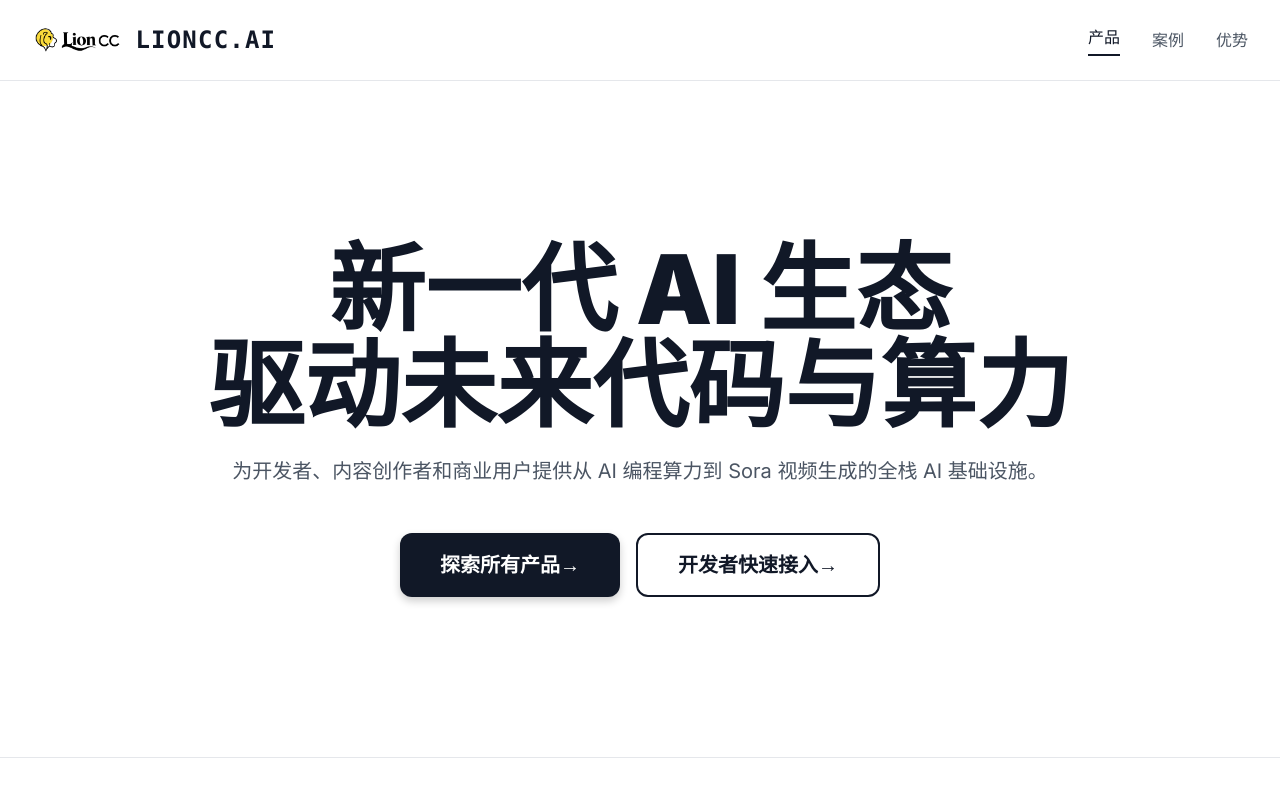
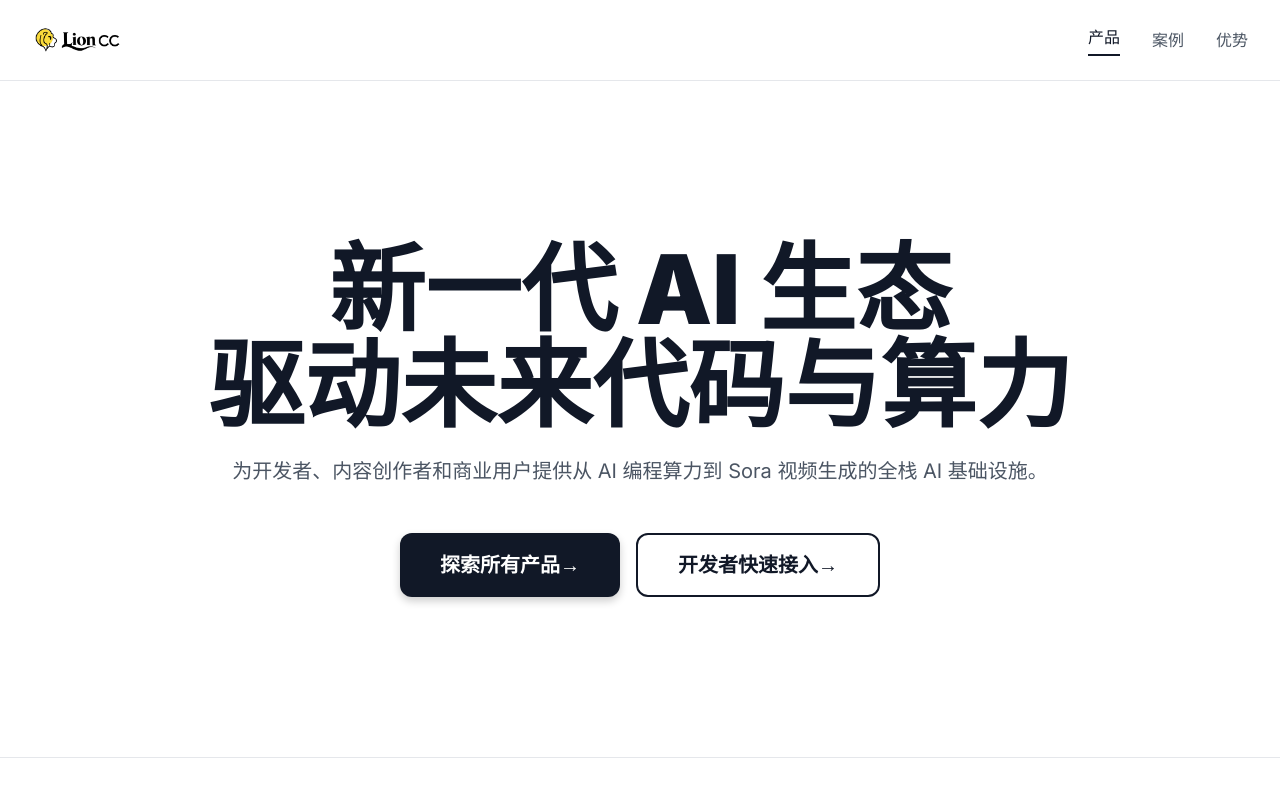
Before and after one commit to Jascenn/lioncc-website, a plain HTML site: page index.html in a window 1280 px wide. Shown: the top 800 px of the page. Drawn offline with nearby package versions, Linux system fonts and the light colour scheme; a web font is replaced by a local one.

Commit message:
Remove duplicate LIONCC.AI text from navigation

```diff
--- a/index.html
+++ b/index.html
@@ -83,9 +83,8 @@
         <div class="max-w-7xl mx-auto px-4 sm:px-6 lg:px-8 py-4">
             <nav class="flex items-center justify-between" role="navigation" aria-label="主导航">
                 <!-- Logo -->
-                <a href="#" class="flex items-center space-x-3" aria-label="LIONCC.AI 首页">
+                <a href="#" class="flex items-center" aria-label="LIONCC.AI 首页">
                     <img src="images/banner.png" alt="LIONCC.AI" class="h-10 sm:h-12 w-auto">
-                    <span class="text-xl sm:text-2xl font-black text-gray-900 tracking-wider font-mono">LIONCC.AI</span>
                 </a>
 
                 <!-- Desktop Navigation -->
```
